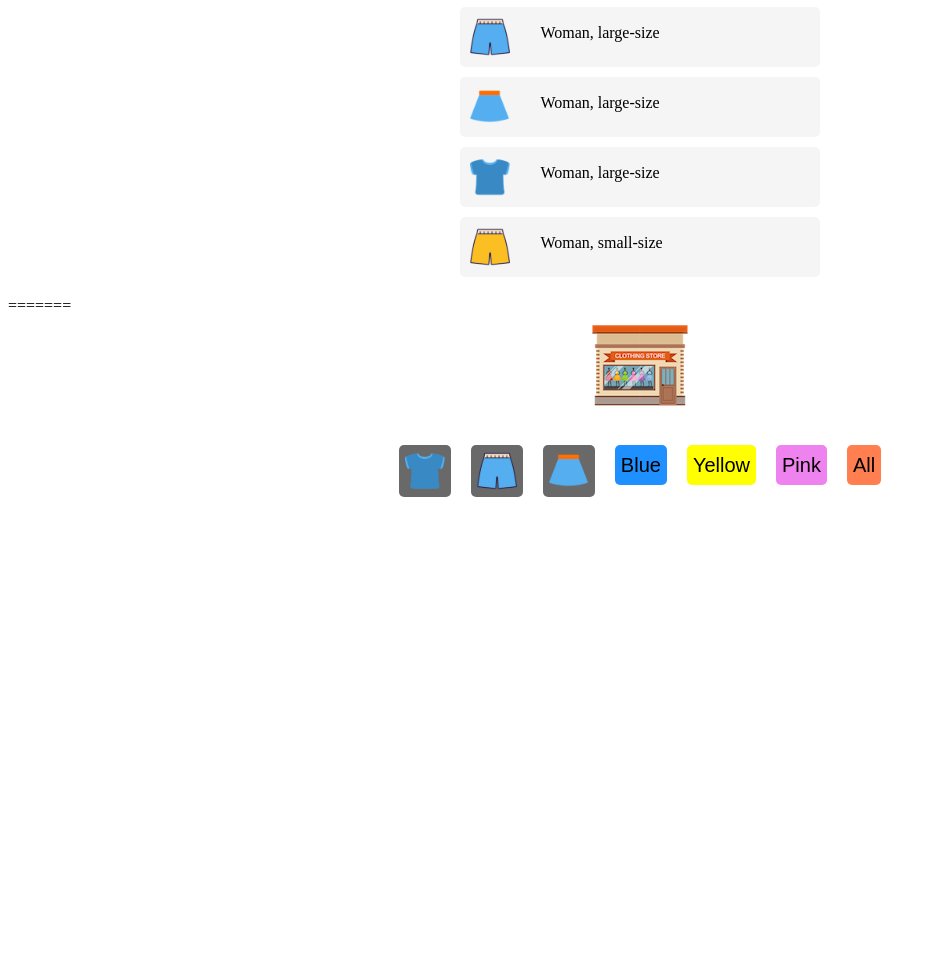
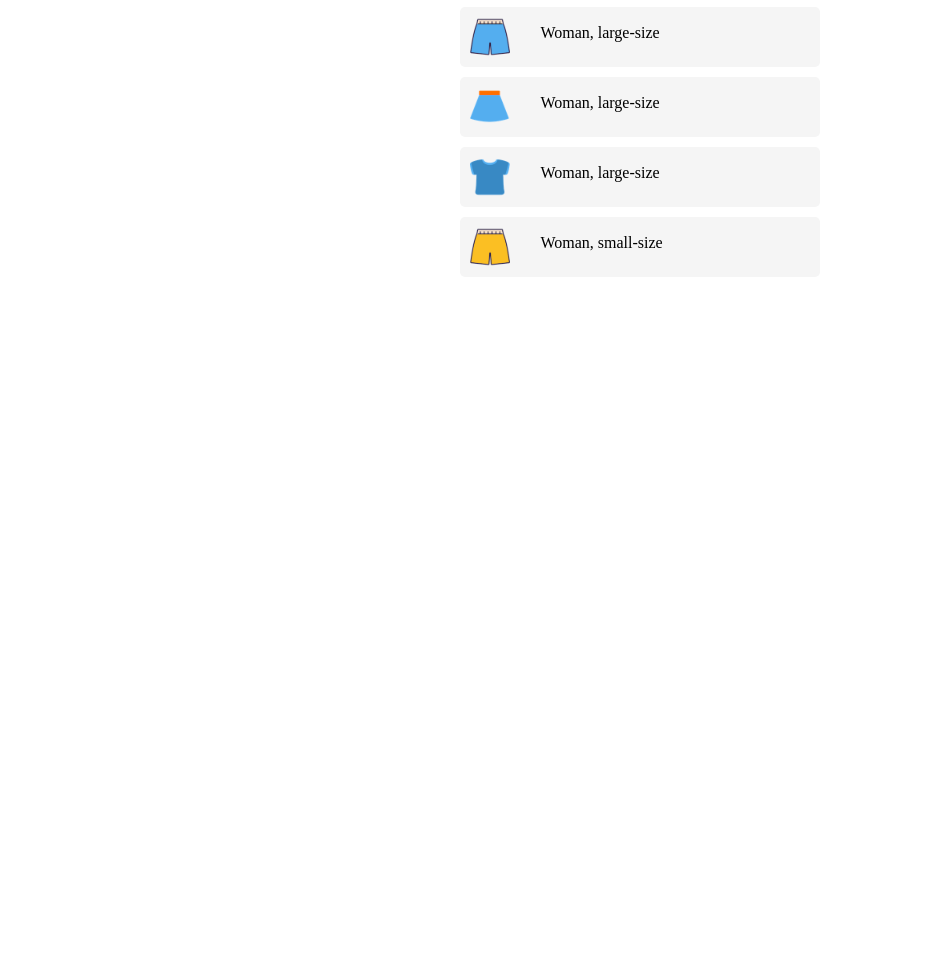
Before and after one commit to SangWoo9734/2020-TEAMLAB-training, a plain HTML site: page Quest4/layout.html in a window 1280 px wide. Shown: the part 661-1641 px from the top of the page, without its empty margins (0-936 px from the left). After the commit the page ends 958 px from the top, so only its background shows below. Drawn offline with Linux system fonts and the light colour scheme.

Commit message:
merge the codes

```diff
--- a/Quest4/layout.html
+++ b/Quest4/layout.html
@@ -21,30 +21,4 @@
         <div id = "products"></div>
         <script src = "market_action.js"></script>
     </body>
-=======
-<!DOCTYPE html>
-<html>
-    <head>
-        <meta charset="UTF-8" />
-        <title>Market</title>
-        <link rel="stylesheet" href="style.css">
-    </head>
-
-    <body>
-        <header><img src="imgs/logo.png" alt="logo"></header>
-        <div id = "buttons-layout">
-            <button class = "buttons-png" id = 'buttons-t' onclick="showProducts(button1)"><img src="imgs/blue_t.png" alt="button1" class = "button-image"></button>
-            <button class = "buttons-png" id = 'buttons-p' onclick="showProducts(button2)"><img src="imgs/blue_p.png" alt="button2" class = "button-image"></button>
-            <button class = "buttons-png" id = 'buttons-s' onclick="showProducts(button3)"><img src="imgs/blue_s.png" alt="button3" class = "button-image"></button>
-            <button class = "buttons-txt" id = 'buttons-blue' onclick="showProducts(button4)">Blue</button>
-            <button class = "buttons-txt" id = 'buttons-yellow' onclick="showProducts(button5)">Yellow</button>
-            <button class = "buttons-txt" id = 'buttons-pink' onclick="showProducts(button6)">Pink</button>
-            <button class = "buttons-txt" id = 'buttons-products' onclick="showProducts(products)">All</button>
-        </div>
-
-        <div id = "products">
-        </div>
-        <script src = "market_action.js"></script>
-    </body>
->>>>>>> e808450e9eb36284ba85860b2946069d2e5c4fe6
 </html>
```
